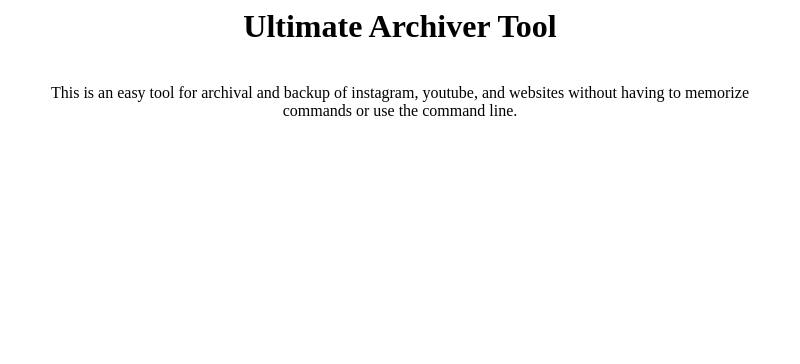
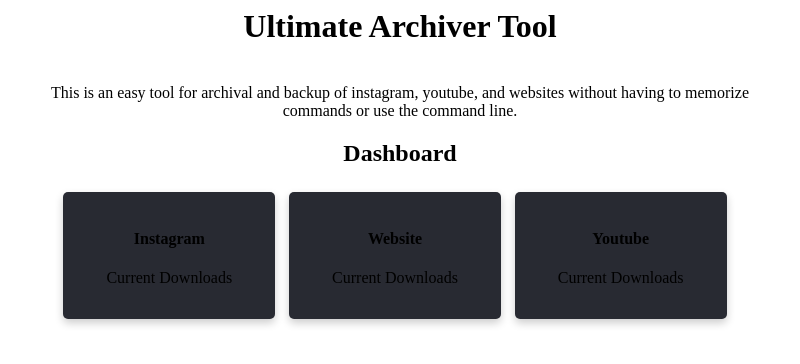
Before and after one commit to nid666/Ultimate_Archiver, an Electron app: page pages/home/index.html in a window 800 px wide. Drawn offline with Linux system fonts and the light colour scheme.

Commit message:
Added Cards
Added the 3 cards on the home page which will display download progress/history once the other dependencies are put in place

```diff
--- a/package.json
+++ b/package.json
@@ -1,6 +1,6 @@
 {
   "name": "genshi-app-project",
-  "description": "My First Electron App with Genshi Framework",
+  "description": "",
   "main": "main.js",
   "scripts": {
     "start": "electron ."
--- a/pages/home/index.html
+++ b/pages/home/index.html
@@ -18,8 +18,25 @@
 
   <lb></lb>
 
-
-
-  <lb></lb>
-
+  <h2><b>Dashboard</b></h2>
+  <p></p>
+  <p></p>
+  <div class="card">
+  <div class="container">
+    <h4><b>Instagram</b></h4>
+    <p>Current Downloads</p>
+  </div>
 </div>
+  <div class="card">
+  <div class="container">
+    <h4><b>Website</b></h4>
+    <p>Current Downloads</p>
+  </div>
+</div>
+  <div class="card">
+  <div class="container">
+    <h4><b>Youtube</b></h4>
+    <p>Current Downloads</p>
+  </div>
+</div>
+</div>
--- a/pages/home/style.css
+++ b/pages/home/style.css
@@ -1,2 +1,26 @@
 /* This Style file only Applies for the Current Page */
 /* Edit Elements @Globally in "assets/global/style.css" */
+.card {
+  /* Add shadows to create the "card" effect */
+  box-shadow: 0 4px 8px 0 rgba(0,0,0,0.2);
+  transition: 0.3s;
+  border-radius: 5px; /* 5px rounded corners */
+  background: #282a32;
+  width:30%;
+  display: inline-block;
+  margin-right: 10px;
+  margin-top: 5px;
+}
+
+/* On mouse-over, add a deeper shadow */
+.card:hover {
+  box-shadow: 0 16px 16px 0 rgba(0,0,0,0.2);
+}
+
+/* Add some padding inside the card container */
+.container {
+  padding: 16px 16px;
+}
+img {
+  border-radius: 5px 5px 0 0;
+}
```
